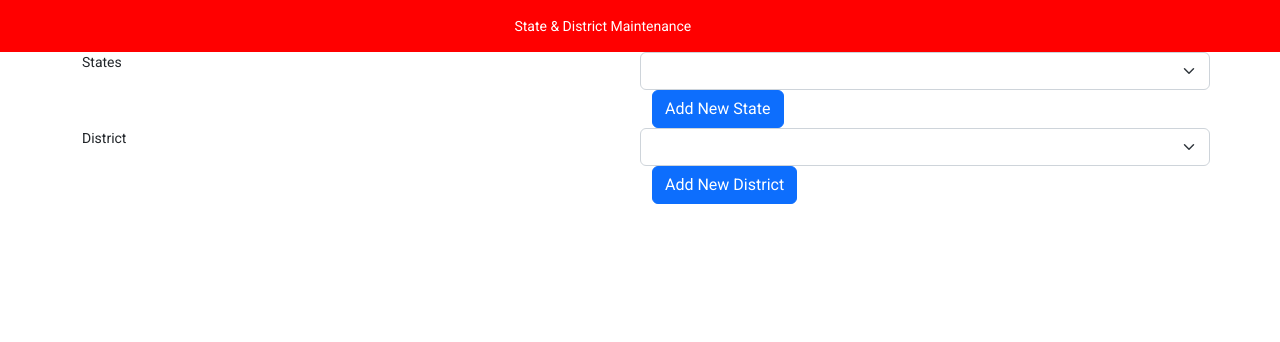
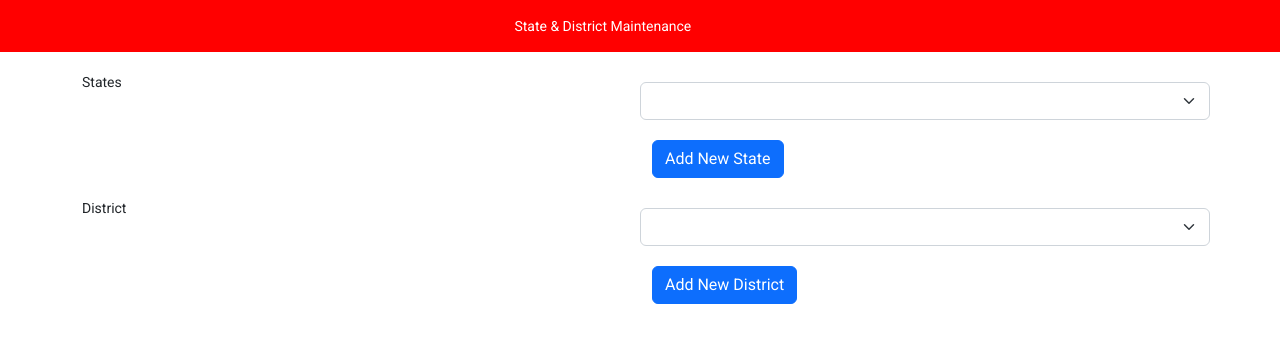
Before and after one commit to manthanank/angualar-state-district-maintenance, an Angular app: page / in a window 1280 px wide. Shown: the top 342 px of the page. Built offline with nearby package versions, Linux system fonts and the light colour scheme; data requests are answered from the project's data file.

Commit message:
changes made

```diff
--- /dev/null
+++ b/db.json
@@ -0,0 +1,14 @@
+{
+    "states": [
+        {
+            "id": 1,
+            "stateName": "json-server"
+        }
+    ],
+    "districts": [
+        {
+            "id": 1,
+            "districtName": "some comment"
+        }
+    ]
+}
--- a/src/app/app.component.css
+++ b/src/app/app.component.css
@@ -0,0 +1,7 @@
+.row {
+    margin-top: 10px;
+  }
+
+  .col {
+    margin-top: 10px;
+  }
--- a/src/app/app.component.html
+++ b/src/app/app.component.html
@@ -13,9 +13,9 @@
   <div class="row">
     <div class="col">States</div>
     <div class="col">
-      <div class="row">
+      <div class="row" *ngFor="let item of state">
         <select class="form-select" aria-label="Default select example">
-          <option>{{ state }}</option>
+          <option>{{ item.state }}</option>
         </select>
       </div>
       <div class="row">
@@ -50,9 +50,9 @@
   <div class="row">
     <div class="col">District</div>
     <div class="col">
-      <div class="row">
+      <div class="row" *ngFor="let item of district">
         <select class="form-select" aria-label="Default select example">
-          <option>{{ district }}</option>
+          <option>{{ item.district }}</option>
         </select>
       </div>
       <div class="row">
--- a/src/app/app.component.ts
+++ b/src/app/app.component.ts
@@ -18,8 +18,17 @@ export class AppComponent {
   statesName = new FormControl('');
   districtName = new FormControl('');
 
-  constructor() {}
-  ngOnInit() {}
+  constructor(private dataService: DataService) {}
+  ngOnInit() {
+    this.dataService.getStates().subscribe((data: any) => {
+      this.state = data;
+      console.log(this.state);
+    });
+    this.dataService.getDistricts().subscribe((data: any) => {
+      this.district = data;
+      console.log(this.district);
+    });
+  }
   addState() {
     this.div1 = true;
   }
--- a/src/app/shared/data.service.ts
+++ b/src/app/shared/data.service.ts
@@ -1,17 +1,15 @@
 import { HttpClient } from '@angular/common/http';
 import { Injectable } from '@angular/core';
-import { Observable } from 'rxjs';
-
 @Injectable({
   providedIn: 'root',
 })
 export class DataService {
   constructor(private http: HttpClient) {}
 
-  getDatas(): Observable<any> {
-    return this.http.get<any>('http://localhost:4000/api/data');
+  getStates() {
+    return this.http.get('http://localhost:3000/states');
   }
-  postDatas(data: any): Observable<any> {
-    return this.http.post<any>('http://localhost:4000/api/data', data);
+  getDistricts() {
+    return this.http.get('http://localhost:3000/districts');
   }
 }
```
